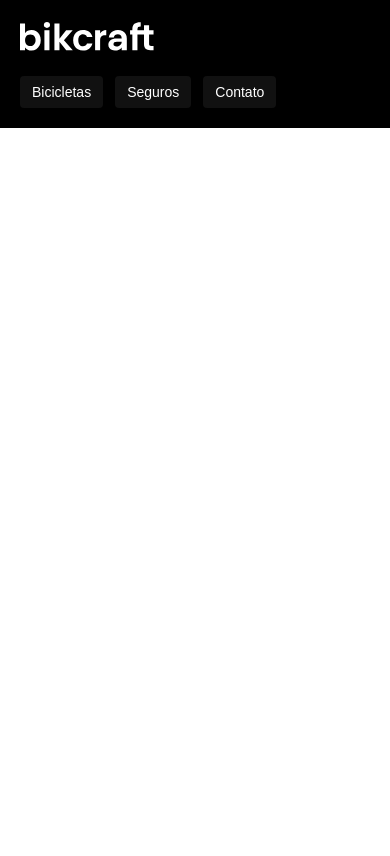
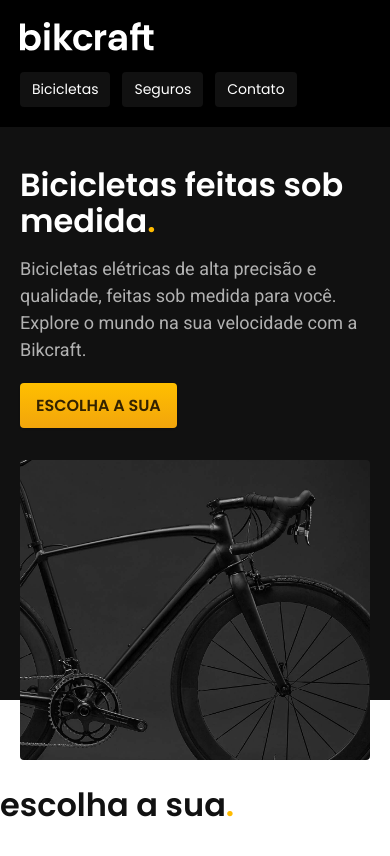
Before and after one commit to paulo4g/bikcraft, a plain HTML site: page index.html in a window 390 px wide. Drawn offline with Linux system fonts and the light colour scheme.

Commit message:
código até aqui refatorado. Tipografias, cores definidos e separados em arquivos diferentes

```diff
--- /dev/null
+++ b/css/global/global.css
@@ -0,0 +1,27 @@
+body {
+  margin: 0px;
+  font-family: Arial, Helvetica, sans-serif;
+  color: #111111;
+  padding-bottom: 600px;
+}
+
+h1,
+ul,
+p {
+  margin: 0px;
+}
+
+ul {
+  padding: 0px;
+  list-style: none;
+}
+
+a {
+  text-decoration: none;
+  color: inherit;
+}
+
+img {
+  max-width: 100%;
+  display: block;
+}
--- /dev/null
+++ b/css/global/header.css
@@ -0,0 +1,70 @@
+.header-bg {
+  background-color: var(--cor-12);
+}
+
+.header {
+  display: flex;
+  flex-wrap: wrap;
+  gap: 20px;
+  justify-content: space-between;
+  align-items: center;
+  box-sizing: border-box;
+  padding: 20px;
+  max-width: 1200px;
+  margin-left: auto;
+  margin-right: auto;
+}
+
+.header-menu {
+  display: flex;
+  flex-wrap: wrap;
+  gap: 40px;
+}
+
+.header-menu a {
+  display: inline-block;
+  padding: 16px 0px;
+  position: relative;
+}
+
+.header-menu a:after {
+  content: "";
+  display: block;
+  height: 2px;
+  width: 0px;
+  background: var(--cor-0);
+  margin-top: 4px;
+  transition: 0.3s;
+  position: absolute;
+}
+
+.header-menu a:hover:after {
+  width: 100%;
+}
+
+@media (max-width: 800px) {
+  .header-menu {
+    gap: 20px;
+  }
+  .header-menu a {
+    background: var(--cor-11);
+    padding: 12px 16px;
+    border-radius: 4px;
+  }
+  .header-menu a:hover {
+    background-color: var(--cor-10);
+  }
+  .header a:after {
+    display: none;
+  }
+}
+
+@media (max-width: 600px) {
+  .header-menu {
+    gap: 12px;
+  }
+  .header-menu a {
+    padding: 8px 12px;
+    font-size: 14px;
+  }
+}
--- /dev/null
+++ b/css/home/introducao.css
@@ -0,0 +1,57 @@
+.introducao-bg {
+  background: var(--cor-12);
+  box-shadow: inset 0 -120px var(--cor-0);
+}
+
+.introducao {
+  display: grid;
+  grid-template-columns: 1fr 1fr;
+  gap: 0px 40px;
+  box-sizing: border-box;
+  max-width: 1200px;
+  padding-left: 20px;
+  padding-right: 20px;
+  margin-left: auto;
+  margin-right: auto;
+}
+
+.introducao-conteudo {
+  align-self: end;
+  padding-bottom: 200px;
+}
+
+.introducao img {
+  height: 100%;
+  object-fit: cover;
+  border-radius: 4px;
+}
+
+.introducao h1 {
+  margin-bottom: 32px;
+}
+
+.introducao p {
+  margin-bottom: 20px;
+}
+
+@media (max-width: 800px) {
+  .introducao-bg {
+    background: var(--cor-11);
+    padding-top: 40px;
+    box-shadow: inset 0 -60px #ffffff;
+  }
+  .introducao {
+    grid-template-columns: 1fr;
+    gap: 32px;
+  }
+  .introducao-conteudo {
+    padding-bottom: 0px;
+  }
+  .introducao h1 {
+    margin-bottom: 16px;
+  }
+  .introducao img {
+    height: 300px;
+    width: 100%;
+  }
+}
--- a/css/style.css
+++ b/css/style.css
@@ -1,92 +1,11 @@
-body {
-  font-family: Arial, Helvetica, sans-serif;
-  margin: 0;
-}
+@import "./global/global.css";
+@import "./utilidades/tipografia.css";
+@import "./utilidades/cores.css";
 
-ul {
-  margin: 0px;
-  padding: 0px;
-  list-style: none;
-}
+@import "./global/header.css";
 
-a {
-  text-decoration: none;
-}
+/* Utilidades */
+@import "./utilidades/componentes.css";
 
-.header-br {
-  background-color: #000;
-}
-
-.header {
-  display: flex;
-  flex-wrap: wrap;
-  gap: 20px;
-  justify-content: space-between;
-  align-items: center;
-  padding: 20px;
-  box-sizing: border-box;
-  max-width: 1200px;
-  margin-left: auto;
-  margin-right: auto
-}
-
-.header-menu {
-  display: flex;
-  flex-wrap: wrap;
-  ;
-  gap: 20px;
-}
-
-.header-menu a {
-  padding: 16px 0;
-  display: inline-block;
-  color: #fff;
-  font-size: 18px;
-  position: relative;
-}
-
-.header-menu a:after {
-  content: '';
-  display: block;
-  height: 2px;
-  width: 0%;
-  background: #fff;
-  margin-top: 4px;
-  transition: .3s;
-  position: absolute;
-}
-
-.header-menu a:hover:after {
-  width: 100%;
-}
-
-
-@media (max-width: 800px) {
-  .header-menu {
-    gap: 20px;
-  }
-  .header-menu a:after {
-    display: none;
-  }
-
-  .header-menu a {
-    background: #111111;
-    padding: 12px 16px;
-    border-radius: 4px;
-  }
-
-  .header-menu a:hover {
-    background-color: #2e2e2e;
-  }
-}
-
-@media (max-width: 600px) {
-  .header-menu {
-    gap: 12px;
-  }
-
-  .header-menu a {
-    padding: 8px 12px;
-    font-size: 14px;
-  }
-}
+/* Home */
+@import "./home/introducao.css";
--- /dev/null
+++ b/css/utilidades/componentes.css
@@ -0,0 +1,21 @@
+.botao {
+  display: inline-block;
+  padding: 16px 32px;
+  background: linear-gradient(#ffbf00, #f2a50c);
+  border-radius: 4px;
+  box-shadow: 0 1px 2px rgba(0, 0, 0, 0.1);
+  text-transform: uppercase;
+  color: var(--cor-p5);
+  font: 600 1.125rem/1.35 "Poppins", sans-serif;
+}
+
+.botao:hover {
+  background: linear-gradient(#ffb60d, #e59317);
+}
+
+@media (max-width: 600px) {
+  .botao {
+    padding: 12px 16px;
+    font-size: 1rem;
+  }
+}
--- /dev/null
+++ b/css/utilidades/cores.css
@@ -0,0 +1,75 @@
+:root {
+  --cor-0: #ffffff;
+  --cor-1: #f7f7f7;
+  --cor-2: #ededed;
+  --cor-3: #dedede;
+  --cor-4: #cccccc;
+  --cor-5: #b2b2b2;
+  --cor-6: #9c9c9c;
+  --cor-7: #717171;
+  --cor-8: #595959;
+  --cor-9: #404040;
+  --cor-10: #2e2e2e;
+  --cor-11: #111111;
+  --cor-12: #000000;
+  --cor-p1: #ffbb00;
+  --cor-p2: #e4a30b;
+  --cor-p3: #a66f00;
+  --cor-p4: #664400;
+  --cor-p5: #332200;
+}
+
+.cor-0 {
+  color: var(--cor-0);
+}
+.cor-1 {
+  color: var(--cor-1);
+}
+.cor-2 {
+  color: var(--cor-2);
+}
+.cor-3 {
+  color: var(--cor-3);
+}
+.cor-4 {
+  color: var(--cor-4);
+}
+.cor-5 {
+  color: var(--cor-5);
+}
+.cor-6 {
+  color: var(--cor-6);
+}
+.cor-7 {
+  color: var(--cor-7);
+}
+.cor-8 {
+  color: var(--cor-8);
+}
+.cor-9 {
+  color: var(--cor-9);
+}
+.cor-10 {
+  color: var(--cor-10);
+}
+.cor-11 {
+  color: var(--cor-11);
+}
+.cor-12 {
+  color: var(--cor-12);
+}
+.cor-p1 {
+  color: var(--cor-p1);
+}
+.cor-p2 {
+  color: var(--cor-p2);
+}
+.cor-p3 {
+  color: var(--cor-p3);
+}
+.cor-p4 {
+  color: var(--cor-p4);
+}
+.cor-p5 {
+  color: var(--cor-p5);
+}
--- /dev/null
+++ b/css/utilidades/tipografia.css
@@ -0,0 +1,75 @@
+.font-1-xs {
+  font: 400 0.75rem/1.35 "Poppins", sans-serif;
+}
+
+.font-2-xs {
+  font: 400 0.875rem/1.43 "Roboto", sans-serif;
+}
+
+.font-1-s {
+  font: 400 1rem/1.5 "Poppins", sans-serif;
+}
+
+.font-2-s {
+  font: 400 1rem/1.5 "Roboto", sans-serif;
+}
+
+.font-1-m,
+.font-1-m-b {
+  font: 400 1.125rem/1.35 "Poppins", sans-serif;
+}
+
+.font-1-m-b {
+  font-weight: 600;
+}
+
+.font-2-m {
+  font: 500 1.125rem/1.35 "Roboto", sans-serif;
+}
+
+.font-1-l {
+  font: 400 1.5rem/1.5 "Poppins", sans-serif;
+}
+
+.font-2-l,
+.font-2-l-b {
+  font: 400 1.5rem/1.5 "Roboto", sans-serif;
+}
+
+.font-2-l-b {
+  font-weight: 500;
+  letter-spacing: 0.015em;
+  text-transform: uppercase;
+}
+
+.font-1-xl {
+  font: 600 2rem/1.25 "Poppins", sans-serif;
+}
+
+.font-2-xl {
+  font: 500 2rem/1.25 "Roboto", sans-serif;
+}
+
+.font-1-xxl {
+  font: 600 4rem/1.125 "Poppins", sans-serif;
+}
+
+@media (max-width: 1200px) {
+  .font-1-xxl {
+    font-size: 3rem;
+  }
+  .font-2-l,
+  .font-2-l-b {
+    font-size: 1.125rem;
+  }
+}
+
+@media (max-width: 800px) {
+  .font-1-xxl {
+    font-size: 2rem;
+  }
+  .font-1-xl,
+  .font-2-xl {
+    font-size: 1.5rem;
+  }
+}
--- a/index.html
+++ b/index.html
@@ -7,19 +7,23 @@
     <meta
       name="description"
       content="Bicicletas elétricas de alta precisão e qualidade,
-  feitas sob medida. para o cliente. Explore o mundo na sua velocidade com a Bikcraft."
+        feitas sob medida. para o cliente. Explore o mundo na sua velocidade com a Bikcraft."
     />
     <link rel="stylesheet" href="./css/style.css" />
+    <link rel="preconnect" href="https://fonts.googleapis.com">
+    <link rel="preconnect" href="https://fonts.gstatic.com" crossorigin>
+    <link href="https://fonts.googleapis.com/css2?family=Poppins:wght@400;600&family=Roboto:wght@400;500&display=swap" rel="stylesheet">
     <title>Bikcraft - Bicicletas elétricas</title>
   </head>
   <body>
-    <header class="header-br">
+    <header class="header-bg">
       <div class="header">
         <a href="./">
-          <img src="./img/bikcraft.svg" alt="Bikcraft" />
+          <img src="./img/bikcraft.svg" alt="Bikcraft">
         </a>
+
         <nav aria-label="primaria">
-          <ul class="header-menu">
+          <ul class="header-menu font-1-m cor-0">
             <li><a href="./bicicletas.html">Bicicletas</a></li>
             <li><a href="./seguros.html">Seguros</a></li>
             <li><a href="./contato.html">Contato</a></li>
@@ -27,5 +31,21 @@
         </nav>
       </div>
     </header>
+
+    <main class="introducao-bg">
+      <div class="introducao">
+        <div class="introducao-conteudo">
+          <h1 class="font-1-xxl cor-0">Bicicletas feitas sob medida<span class="cor-p1">.</span></h1>
+          <p class="font-2-l cor-5">Bicicletas elétricas de alta precisão e qualidade, feitas sob medida para você. Explore o mundo na sua velocidade com a Bikcraft.</p>
+          <a class="botao" href="./bicicletas.html">Escolha a sua</a>
+        </div>
+        <div>
+          <img src="./img/fotos/introducao.jpg" alt="Bicicleta elétrica preta.">
+        </div>
+      </div>
+    </main>
+
+    <h2 class="font-1-xxl">escolha a sua<span class="cor-p1">.</span></h2>
   </body>
-</html>
+
+  </html>
```
